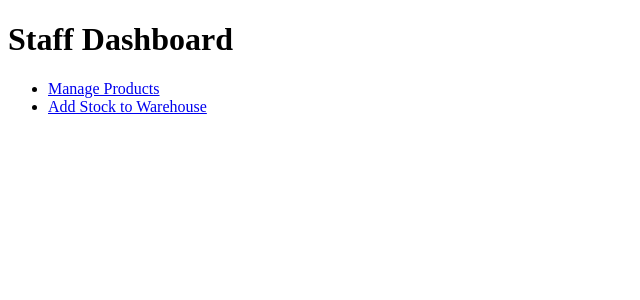
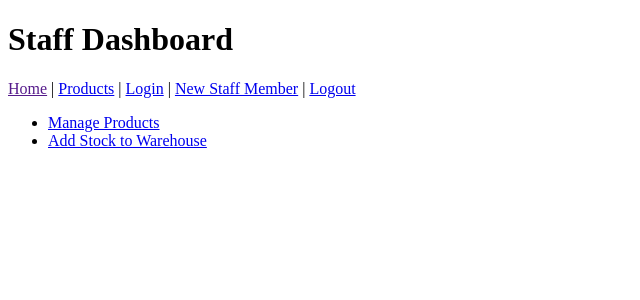
Before and after one commit to AAlkiyumi/online-shop-application, a Django app: page /staff/ in a window 1280 px wide. Shown: the top 300 px of the page, without its empty margins (0-640 px from the left). Run offline with Django 4.2, Linux system fonts and the light colour scheme.

Commit message:
Update staff_dashboard.html
Made some updates to the staff dashboard. Don't know about the add, remove, etc. products since manage products says its supposed to do all of it.

```diff
--- a/online_shop_application/shop/templates/staff_dashboard.html
+++ b/online_shop_application/shop/templates/staff_dashboard.html
@@ -7,6 +7,13 @@
 </head>
 <body>
     <h1>Staff Dashboard</h1>
+    <nav>
+        <a href="">Home</a> |
+        <a href="products/">Products</a> |
+        <a href="login/">Login</a> |
+        <a href="staff/new/">New Staff Member</a> |
+        <a href="logout/">Logout</a>
+    </nav>
     <ul>
         <li><a href="{% url 'manage_products' %}">Manage Products</a></li>
         <li><a href="{% url 'add_stock' %}">Add Stock to Warehouse</a></li>
```
